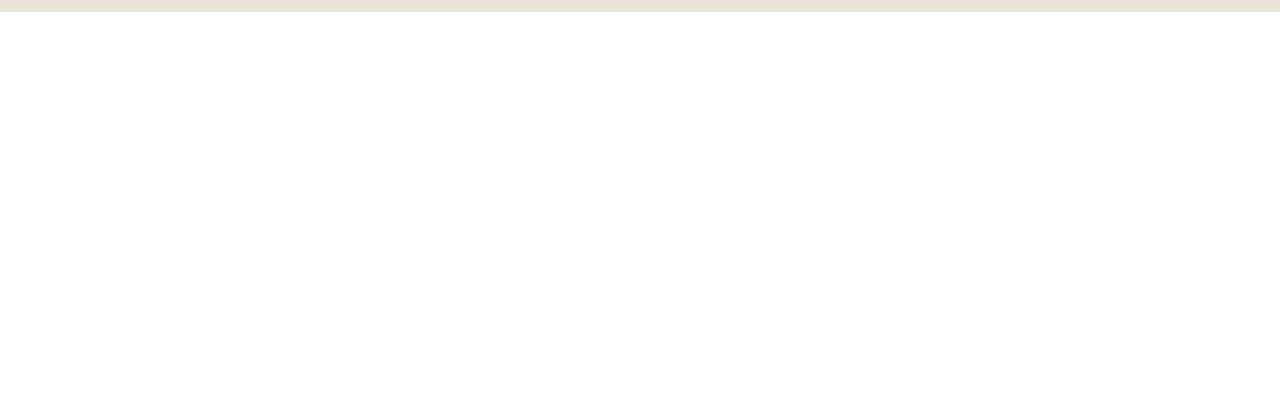
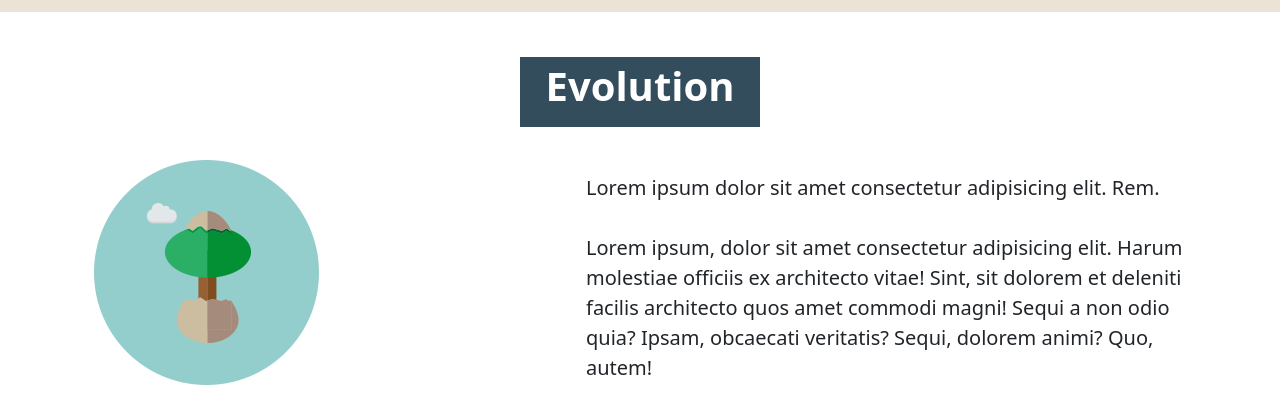
Before and after one commit to Room101o/youcommunic, a website: page index.html in a window 1280 px wide. Shown: the part 910-1320 px from the top of the page. Before the commit the page ends 922 px from the top, so only its background shows below. Drawn offline with nearby package versions, Linux system fonts and the light colour scheme.

Commit message:
evolution test

```diff
--- a/index.html
+++ b/index.html
@@ -108,6 +108,29 @@
   </section>
 
   <!-- evolution -->
+  <section class="container">
+    <!-- text -->
+    <div class="">
+      <div class="  mt-4 d-flex align-items-center justify-content-center">
+        <h1 class=" mt-5 fs-6 bg-blue text-white text-center fs-1 fw-semibold  pt-1"
+          style="width: 240px; height: 70px;">Evolution</h1>
+      </div>
+
+      <div class=" d-flex align-items-center justify-content-between pt-5 pb-5  container">
+        <img class="" src="./public/img/icon-evolution.png" alt="">
+        <div class="" style="width: 600px; height: 200px;">
+          <p class="fs-5">
+            Lorem ipsum dolor sit amet consectetur adipisicing elit. Rem.
+            <br><br>
+            Lorem ipsum, dolor sit amet consectetur adipisicing elit. Harum molestiae
+            officiis ex architecto vitae! Sint, sit dolorem et deleniti facilis architecto
+            quos amet commodi magni! Sequi a non odio quia? Ipsam, obcaecati veritatis? Sequi, dolorem animi? Quo,
+            autem!
+          </p>
+        </div>
+      </div>
+    </div>
+  </section>
 
 
   <!--END SECTION MAIN-->
```
